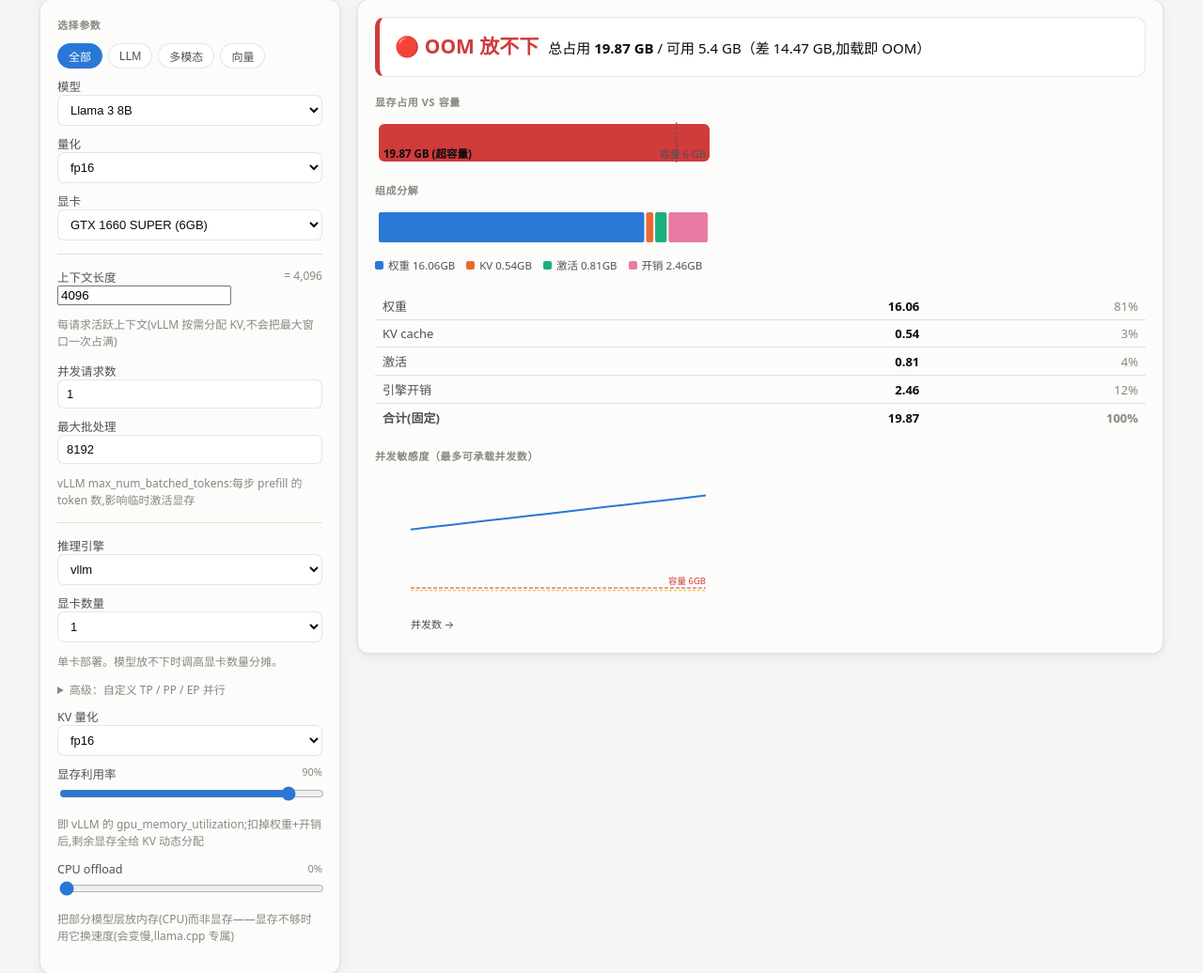
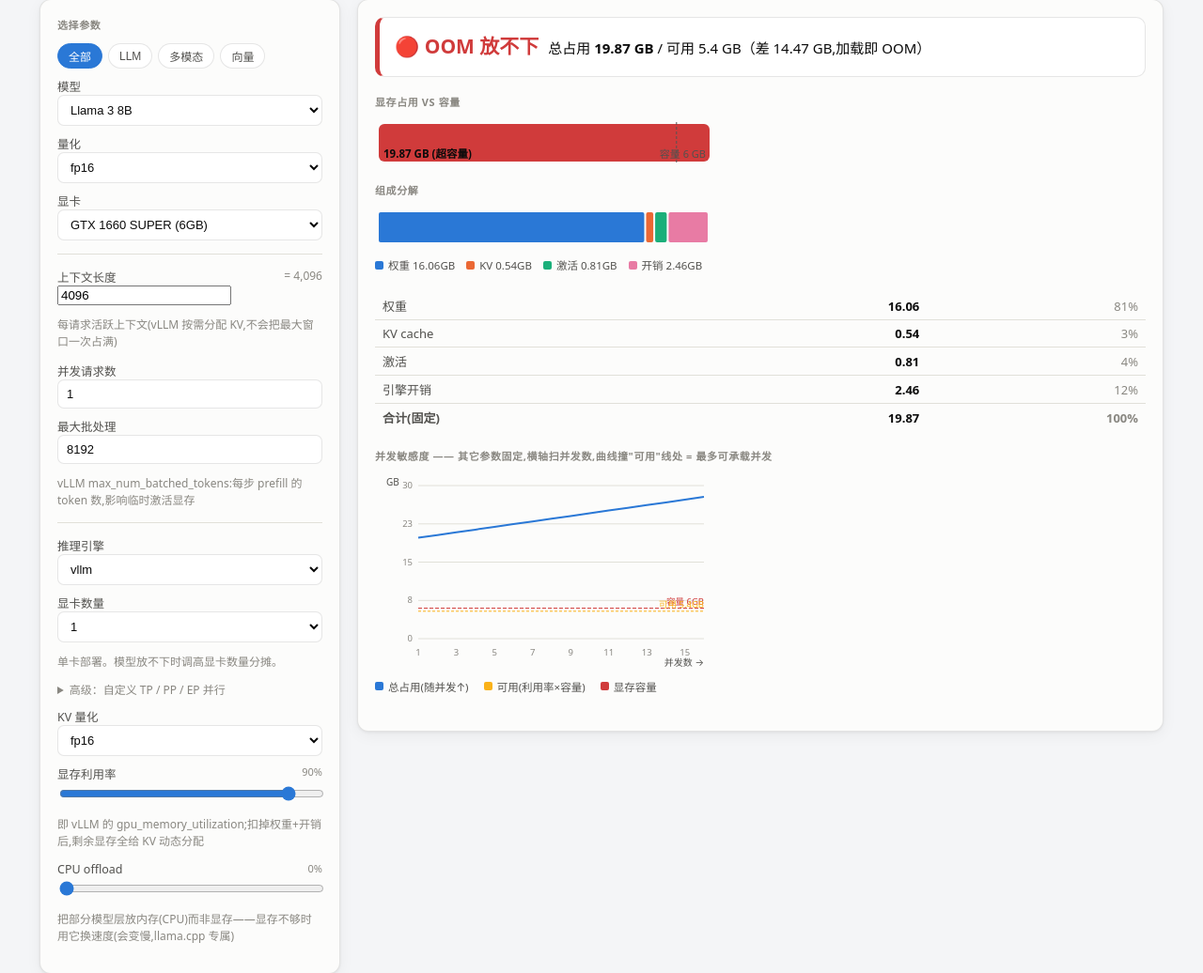
Before and after one commit to Monster-muyu/cc-project, a FastAPI app: page / in a window 1280 px wide. Shown: the part 83-1119 px from the top of the page at 94% size. Run offline with FastAPI, Linux system fonts and the light colour scheme.

Commit message:
fix:敏感度图加坐标轴/网格/刻度/图例+标题说明(?v=10)

```diff
--- a/vram_calc/web/static/app.js
+++ b/vram_calc/web/static/app.js
@@ -232,28 +232,52 @@ function breakdownTable(bd, total) {
 function sweepChart(s) {
   const pts = s.points;
   if (!pts.length) return "<p class='hint'>无数据</p>";
-  const W = 360, H = 170, pl = 38, pb = 22, pr = 8, pt = 10;
+  const W = 360, H = 205, pl = 46, pb = 30, pr = 10, pt = 12;
   const xs = pts.map((p) => p.x), ys = pts.map((p) => p.total_gb);
   const xmin = Math.min(...xs), xmax = Math.max(...xs);
-  const ymax = Math.max(...ys, s.capacity_gb) * 1.1;
+  const ymax = Math.max(...ys, s.capacity_gb) * 1.08;
   const X = (x) => pl + ((x - xmin) / (xmax - xmin)) * (W - pl - pr);
   const Y = (y) => H - pb - (y / ymax) * (H - pt - pb);
   const line = pts.map((p, i) => `${i ? "L" : "M"}${X(p.x).toFixed(1)},${Y(p.total_gb).toFixed(1)}`).join(" ");
   const capY = Y(s.capacity_gb), useY = Y(s.usable_gb);
+
+  // y-axis gridlines + GB tick labels
+  let grid = "";
+  for (let i = 0; i <= 4; i++) {
+    const v = (ymax * i) / 4, y = Y(v);
+    grid += `<line x1="${pl}" y1="${y.toFixed(1)}" x2="${W - pr}" y2="${y.toFixed(1)}" stroke="#e1e0d9"/>` +
+            `<text x="${pl - 6}" y="${(y + 3).toFixed(1)}" font-size="9.5" fill="#898781" text-anchor="end">${Math.round(v)}</text>`;
+  }
+  // x-axis ticks (concurrency values)
+  const every = pts.length > 9 ? 2 : 1;
+  let ticks = "";
+  pts.forEach((p, i) => {
+    if (i % every) return;
+    ticks += `<text x="${X(p.x).toFixed(1)}" y="${H - 12}" font-size="9.5" fill="#898781" text-anchor="middle">${p.x}</text>`;
+  });
+
   let mark = "";
   if (s.max_x) {
     const p = pts.find((p) => p.x === s.max_x);
     if (p) mark = `<circle cx="${X(p.x).toFixed(1)}" cy="${Y(p.total_gb).toFixed(1)}" r="3.5" fill="${C.crit}"/>` +
-      `<text x="${X(p.x).toFixed(1)}" y="${Y(p.total_gb).toFixed(1) - 7}" font-size="10.5" fill="${C.crit}" text-anchor="middle" font-weight="700">最大 ${s.max_x}</text>`;
+      `<text x="${X(p.x).toFixed(1)}" y="${Y(p.total_gb).toFixed(1) - 8}" font-size="10.5" fill="${C.crit}" text-anchor="middle" font-weight="700">最大 ${s.max_x}</text>`;
   }
   return `<svg width="${W}" height="${H}" class="chart">
+    ${grid}${ticks}
     <line x1="${pl}" y1="${capY}" x2="${W - pr}" y2="${capY}" stroke="${C.crit}" stroke-dasharray="4,2"/>
     <text x="${W - pr}" y="${capY - 4}" font-size="9.5" fill="${C.crit}" text-anchor="end">容量 ${s.capacity_gb}GB</text>
     <line x1="${pl}" y1="${useY}" x2="${W - pr}" y2="${useY}" stroke="${C.warn}" stroke-dasharray="3,2"/>
+    <text x="${W - pr}" y="${useY - 4}" font-size="9.5" fill="${C.warn}" text-anchor="end">可用 ${s.usable_gb}GB</text>
     <path d="${line}" fill="none" stroke="${C.line}" stroke-width="2"/>
     ${mark}
-    <text x="${pl}" y="${H - 6}" font-size="11" fill="#52514e">并发数 →</text>
-  </svg>`;
+    <text x="${pl - 34}" y="${pt}" font-size="10" fill="#52514e">GB</text>
+    <text x="${W - pr}" y="${H - 1}" font-size="10" fill="#52514e" text-anchor="end">并发数 →</text>
+  </svg>
+  <div class="legend">
+    <span class="leg" style="--c:${C.line}">总占用(随并发↑)</span>
+    <span class="leg" style="--c:${C.warn}">可用(利用率×容量)</span>
+    <span class="leg" style="--c:${C.crit}">显存容量</span>
+  </div>`;
 }
 
 // ---- add model (single) ----
--- a/vram_calc/web/templates/index.html
+++ b/vram_calc/web/templates/index.html
@@ -4,7 +4,7 @@
   <meta charset="utf-8"/>
   <meta name="viewport" content="width=device-width, initial-scale=1"/>
   <title>VRAM 显存计算工具</title>
-  <link rel="stylesheet" href="/static/style.css?v=9"/>
+  <link rel="stylesheet" href="/static/style.css?v=10"/>
 </head>
 <body>
 <header>
@@ -75,7 +75,7 @@
     <h3>组成分解</h3>
     <div id="chart-breakdown"></div>
     <div id="breakdown-table"></div>
-    <h3>并发敏感度（最多可承载并发数）</h3>
+    <h3>并发敏感度 —— 其它参数固定,横轴扫并发数,曲线撞"可用"线处 = 最多可承载并发</h3>
     <div id="chart-sweep"></div>
   </section>
 </main>
@@ -148,6 +148,6 @@
   </div>
 </div>
 
-<script src="/static/app.js?v=9"></script>
+<script src="/static/app.js?v=10"></script>
 </body>
 </html>
```
